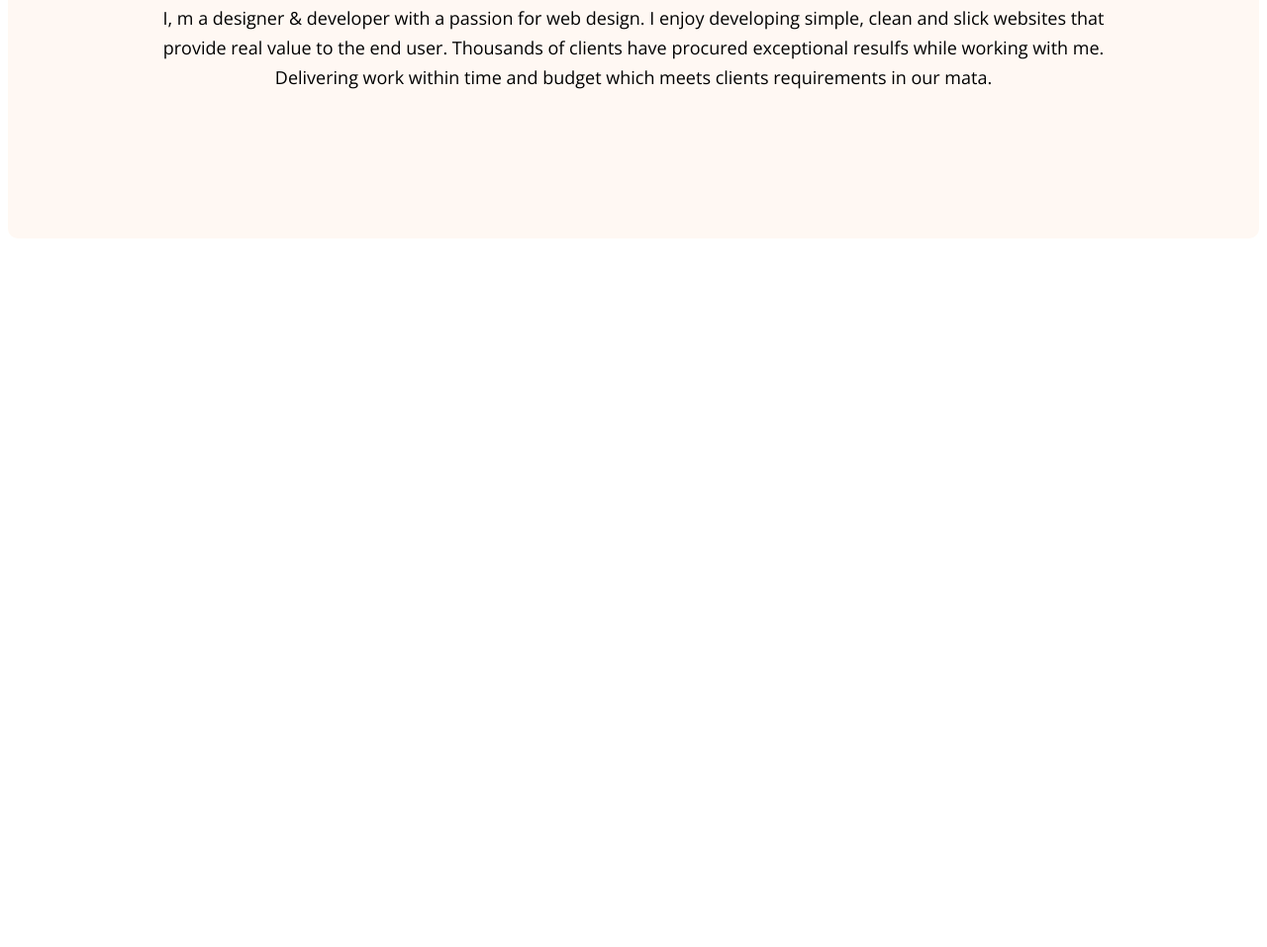
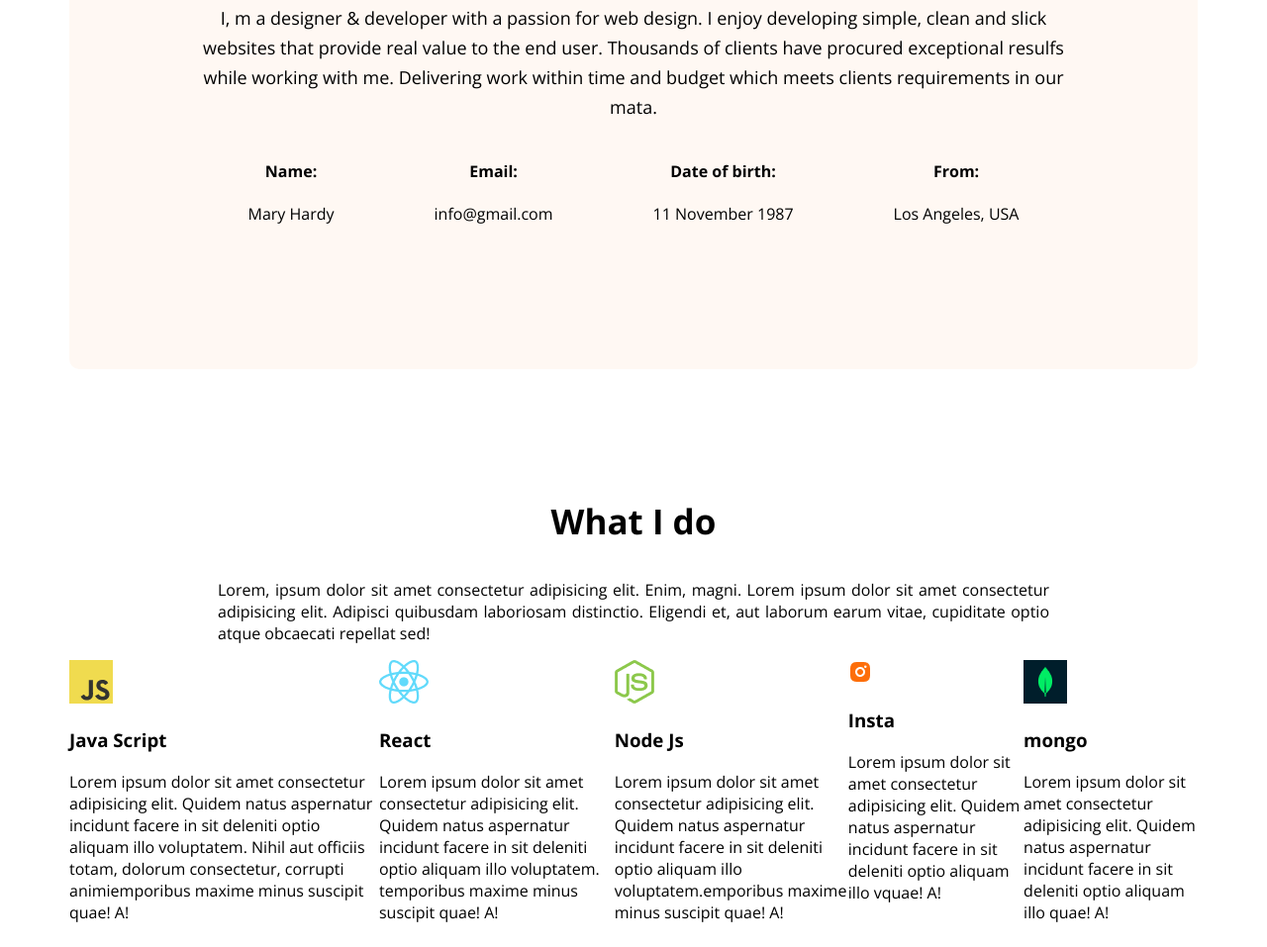
Before and after one commit to cseshahalam/web-developer-portfolio, a plain HTML site: page index.html in a window 1280 px wide. Shown: the part 1122-2079 px from the top of the page at 99% size. Before the commit the page ends 1493 px from the top, so only its background shows below. Drawn offline with nearby package versions, Linux system fonts and the light colour scheme.

Commit message:
section added

```diff
--- a/index.html
+++ b/index.html
@@ -44,7 +44,65 @@
             <p class="about-description">
                 I, m a designer & developer with a passion for web design. I enjoy developing simple, clean and slick websites that provide real value to the end user. Thousands of clients have procured exceptional resulfs while working with me. Delivering work within time and budget which meets clients requirements in our mata.
             </p>
+            <!-- .about-info-container*4>h4.info-title+p.info-description     -->
+            <div class="about-info-container">
+                <div class="about-info">
+                    <h4 class="info-title">Name:
+                    </h4>
+                    <p class="info-description"> Mary Hardy </p>
+                </div>
+                <div class="about-info">
+                    <h4 class="info-title">Email:
+                        </h4>
+                    <p class="info-description">info@gmail.com</p>
+                </div>
+                <div class="about-info">
+                    <h4 class="info-title">Date of birth:
+                        </h4>
+                    <p class="info-description">11 November 1987</p>
+                </div>
+                <div class="about-info">
+                    <h4 class="info-title">From:
+                        </h4>
+                    <p class="info-description">Los Angeles, USA</p>
+                </div>
+        </div>
         </section>
+        <section>
+            <h3 class="section-title">What I do</h3>
+            <p id="section-p" section-description>Lorem, ipsum dolor sit amet consectetur adipisicing elit. Enim, magni. Lorem ipsum dolor sit amet consectetur adipisicing elit. Adipisci quibusdam laboriosam distinctio. Eligendi et, aut  laborum earum vitae, cupiditate optio atque obcaecati repellat sed!</p>
+        </section>
+        <div class="skill-container">
+            <div class="skill">
+                <img src="images/icons/js.png" alt="">
+                <h3 class="skill-title">Java Script</h3>
+                <p class="skill-description">Lorem ipsum dolor sit amet consectetur adipisicing elit. Quidem natus aspernatur incidunt facere in sit deleniti optio aliquam illo voluptatem. Nihil aut officiis totam, dolorum consectetur, corrupti animiemporibus maxime minus suscipit quae! A!</p>
+            </div>
+
+            <div class="skill">
+                <img src="images/icons/react.png" alt="">
+                <h3 class="skill-title">React</h3>
+                <p class="skill-description">Lorem ipsum dolor sit amet consectetur adipisicing elit. Quidem natus aspernatur incidunt facere in sit deleniti optio aliquam illo voluptatem. temporibus maxime minus suscipit quae! A!</p>
+            </div>
+
+            <div class="skill">
+                <img src="images/icons/nodejs.png" alt="">
+                <h3 class="skill-title">Node Js</h3>
+                <p class="skill-description">Lorem ipsum dolor sit amet consectetur adipisicing elit. Quidem natus aspernatur incidunt facere in sit deleniti optio aliquam illo voluptatem.emporibus maxime minus suscipit quae! A!</p>
+            </div>
+
+            <div class="skill">
+                <img src="images/icons/insta.png" alt="">
+                <h3 class="skill-title">Insta</h3>
+                <p class="skill-description">Lorem ipsum dolor sit amet consectetur adipisicing elit. Quidem natus aspernatur incidunt facere in sit deleniti optio aliquam illo vquae! A!</p>
+            </div>
+
+            <div class="skill">
+                <img src="images/icons/mongo.png" alt="">
+                <h3 class="skill-title">mongo</h3>
+                <p class="skill-description">Lorem ipsum dolor sit amet consectetur adipisicing elit. Quidem natus aspernatur incidunt facere in sit deleniti optio aliquam illo quae! A!</p>
+            </div>
+        </div>
     </main>
     <footer>
 
--- a/styles/blog.css
+++ b/styles/blog.css
@@ -98,7 +98,7 @@ nav a{
 }
 
 .section-title{
-    color: var(--Dark-01, #181818);
+    color: #181818);
     text-align: center;
     font-size: 35px;
     font-weight: 700;
@@ -117,3 +117,24 @@ nav a{
     margin:130px 0px;
 
 }
+main{
+    max-width: 1140px;
+    margin:0 auto;
+}
+
+.about-info-container
+{
+    display: flex;
+    justify-content: space-around;
+}
+.about-info{
+    text-align: center;
+}
+#section-p{
+    padding: 0 150px;
+    text-align: justify
+    ;
+}
+.skill-container{
+    display: flex;
+}
```
